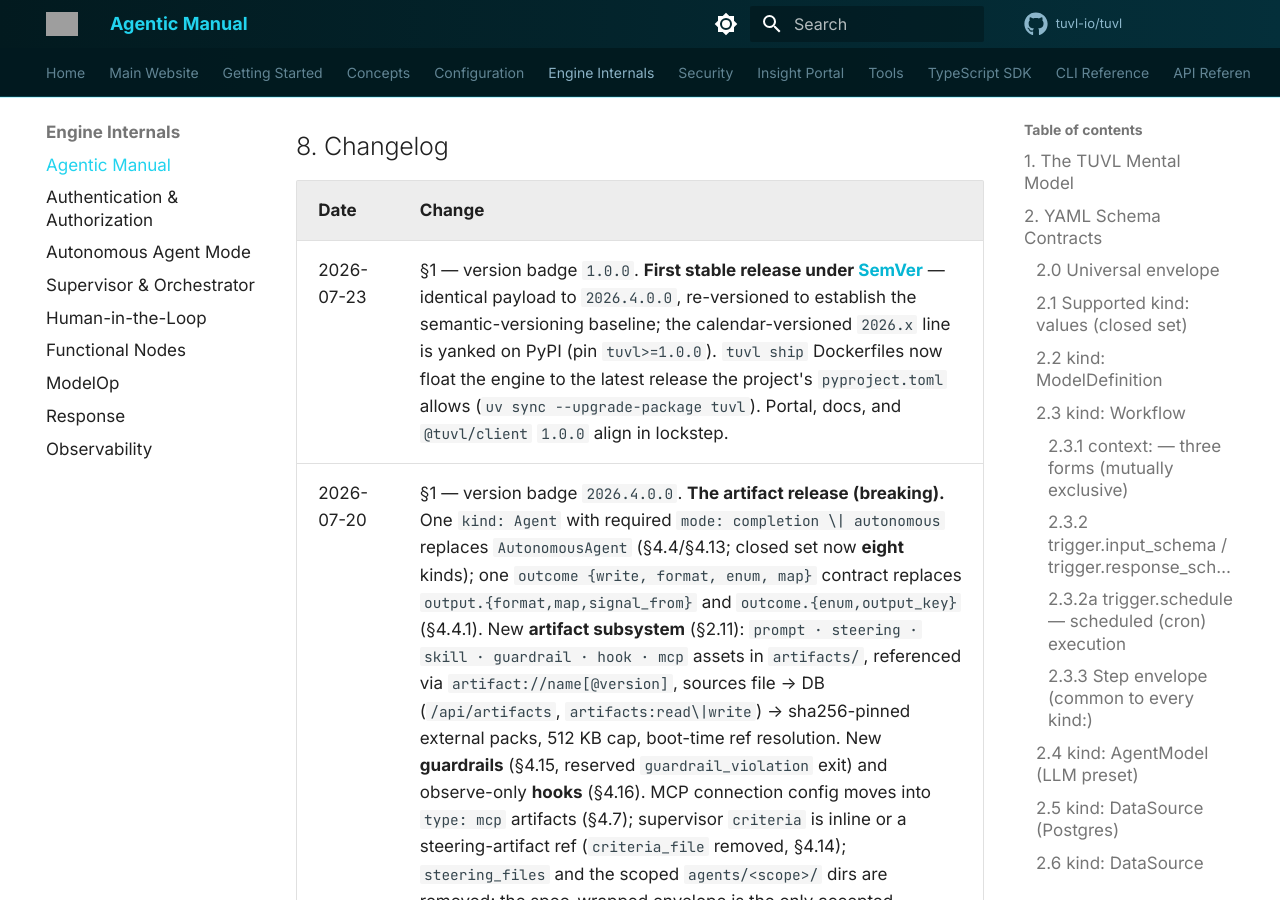
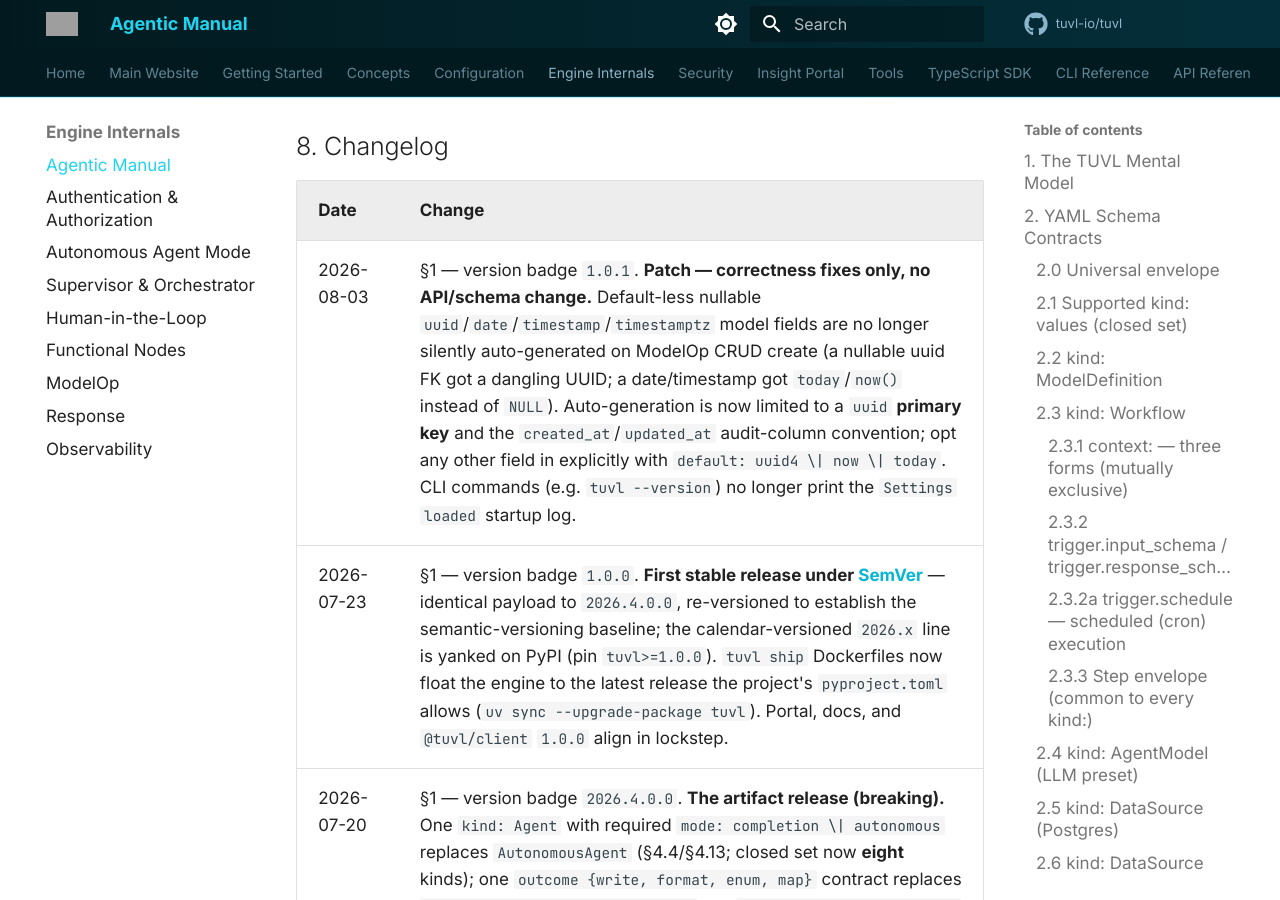
Before and after one commit to tuvl-io/docs, an MkDocs documentation site: the page built from docs/internals/tuvl-agentic-manual.md, in a window 1280 px wide and 900 px high, scrolled down 45955 px. Built offline with MkDocs 1.6.1 and Material for MkDocs 9.7.7, drawn with Linux system fonts in a browser that asks for light colours; comment, search, counter and statistics services are not loaded; grey boxes are pictures that could not be loaded.

Commit message:
docs: bump manual to 1.0.1 (model-default + settings-log fixes)
Sync-internals mirror of the engine manual: version badge -> 1.0.1 and a
version-history row for the 1.0.1 patch.

````diff
--- a/docs/internals/tuvl-agentic-manual.md
+++ b/docs/internals/tuvl-agentic-manual.md
@@ -11,7 +11,7 @@
 
 TUVL is a **stateless ASGI router** that loads declarative YAML configurations at startup and mounts them as live FastAPI routes.
 
-> **Current version:** `1.0.0`
+> **Current version:** `1.0.1`
 > Run `tuvl --version` (alias `-v`) to confirm the active version at any time.
 
 ```mermaid
@@ -1592,6 +1592,7 @@ Business requirement
 
 | Date | Change |
 |---|---|
+| 2026-08-03 | §1 — version badge `1.0.1`. **Patch — correctness fixes only, no API/schema change.** Default-less nullable `uuid`/`date`/`timestamp`/`timestamptz` model fields are no longer silently auto-generated on ModelOp CRUD create (a nullable uuid FK got a dangling UUID; a date/timestamp got `today`/`now()` instead of `NULL`). Auto-generation is now limited to a `uuid` **primary key** and the `created_at`/`updated_at` audit-column convention; opt any other field in explicitly with `default: uuid4 \| now \| today`. CLI commands (e.g. `tuvl --version`) no longer print the `Settings loaded` startup log. |
 | 2026-07-23 | §1 — version badge `1.0.0`. **First stable release under [SemVer](https://semver.org)** — identical payload to `2026.4.0.0`, re-versioned to establish the semantic-versioning baseline; the calendar-versioned `2026.x` line is yanked on PyPI (pin `tuvl>=1.0.0`). `tuvl ship` Dockerfiles now float the engine to the latest release the project's `pyproject.toml` allows (`uv sync --upgrade-package tuvl`). Portal, docs, and `@tuvl/client` `1.0.0` align in lockstep. |
 | 2026-07-20 | §1 — version badge `2026.4.0.0`. **The artifact release (breaking).** One `kind: Agent` with required `mode: completion \| autonomous` replaces `AutonomousAgent` (§4.4/§4.13; closed set now **eight** kinds); one `outcome {write, format, enum, map}` contract replaces `output.{format,map,signal_from}` and `outcome.{enum,output_key}` (§4.4.1). New **artifact subsystem** (§2.11): `prompt · steering · skill · guardrail · hook · mcp` assets in `artifacts/`, referenced via `artifact://name[@version]`, sources file → DB (`/api/artifacts`, `artifacts:read\|write`) → sha256-pinned external packs, 512 KB cap, boot-time ref resolution. New **guardrails** (§4.15, reserved `guardrail_violation` exit) and observe-only **hooks** (§4.16). MCP connection config moves into `type: mcp` artifacts (§4.7); supervisor `criteria` is inline or a steering-artifact ref (`criteria_file` removed, §4.14); `steering_files` and the scoped `agents/<scope>/` dirs are removed; the spec-wrapped envelope is the only accepted document form. Golden Rules 27–30 added. Portal, docs, and `@tuvl/client` `2026.4.0` align in lockstep. |
 | 2026-07-18 | §1 — version badge `2026.3.2.0`. Security release: gRPC transports now enforce token **revocation** (both servicers verify through a shared helper delegating to the REST chain — signature, blacklist, expiry in lockstep), and `tuvl init` emits `${POSTGRES_PASSWORD}` / `${POSTGRES_HOST:<default>}`-style env references in `datasources/postgres.yaml` instead of literal credentials, so scaffolded YAML and `tuvl ship` images carry no secrets. Portal (`tuvl.io`), docs (`tuvl.dev`) and the TypeScript SDK (`@tuvl/client` `2026.3.2`) align in lockstep. |
````
